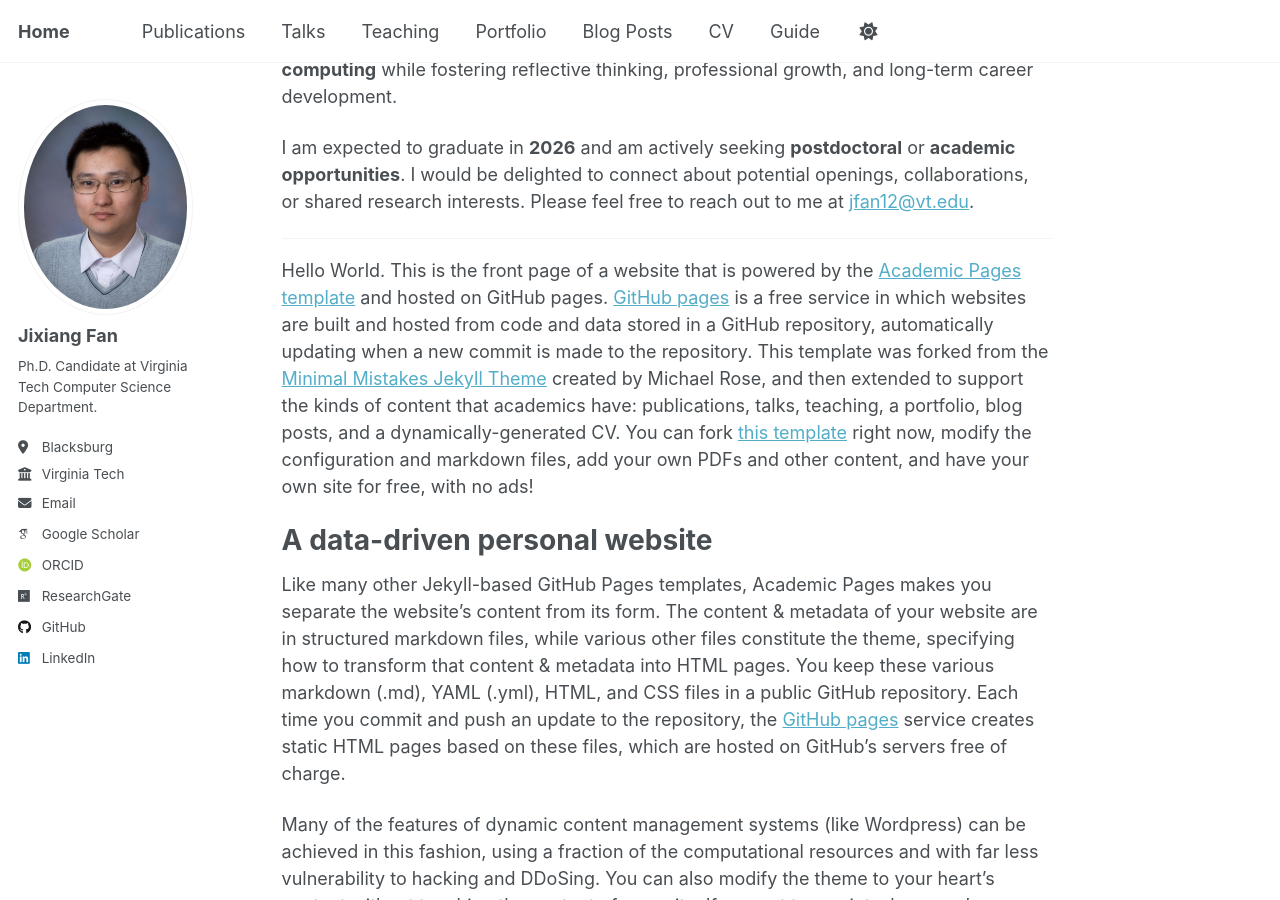
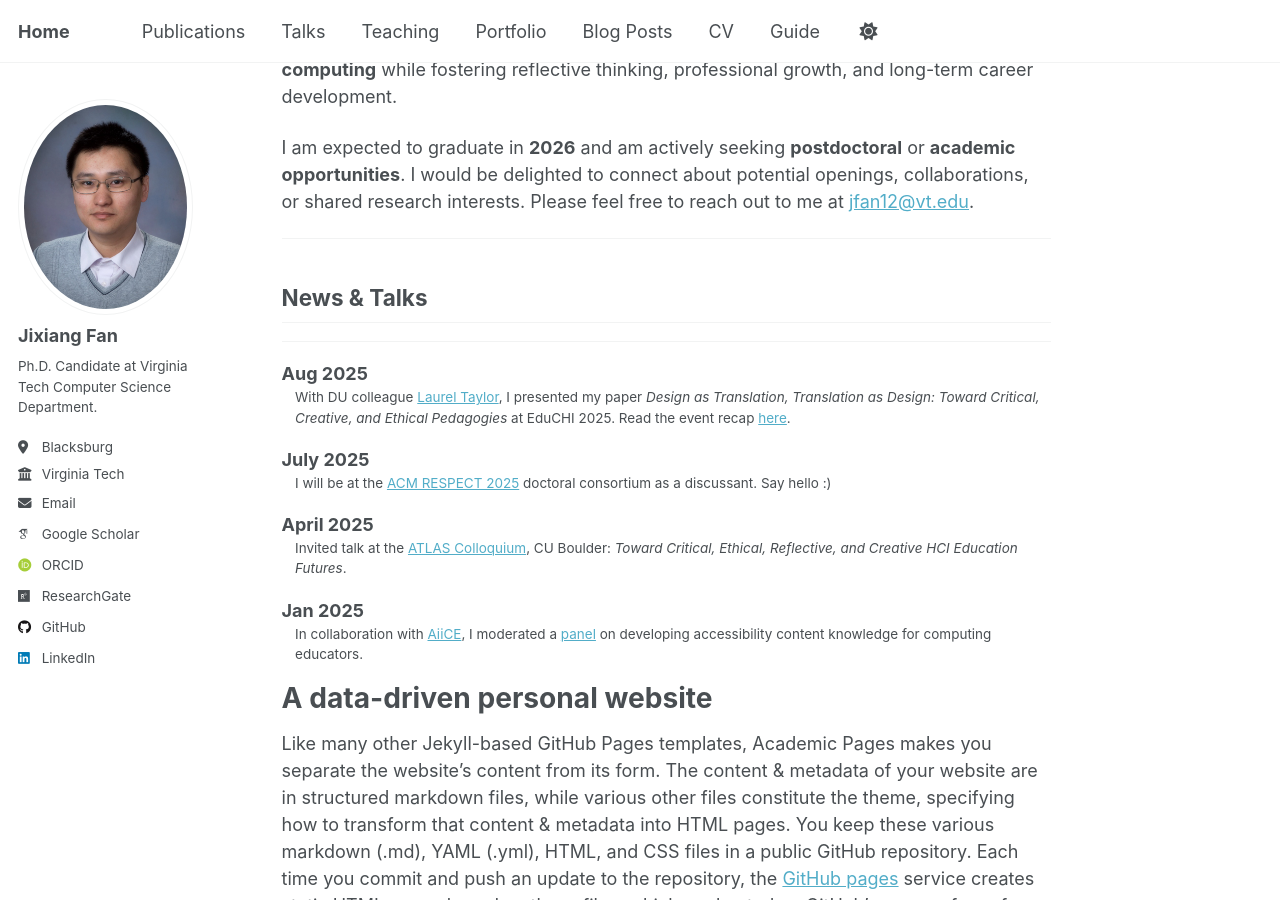
Before and after one commit to JixiangFan/web, a Jekyll site: the page built from _pages/about.md, in a window 1280 px wide and 900 px high, scrolled down 579 px. Built offline with Jekyll 4.4.1, drawn with Linux system fonts in a browser that asks for light colours; some web fonts are replaced.

Commit message:
Update about.md

```diff
--- a/_pages/about.md
+++ b/_pages/about.md
@@ -16,6 +16,24 @@ I am expected to graduate in **2026** and am actively seeking **postdoctoral** o
 ---
 
 
+<h2>News &amp; Talks</h2>
+<hr />
+
+<div class="news-box">
+  <dl class="news-list">
+    <dt>Aug 2025</dt>
+    <dd>With DU colleague <a href="#">Laurel Taylor</a>, I presented my paper <em>Design as Translation, Translation as Design: Toward Critical, Creative, and Ethical Pedagogies</em> at EduCHI 2025. Read the event recap <a href="#">here</a>.</dd>
+
+    <dt>July 2025</dt>
+    <dd>I will be at the <a href="#">ACM RESPECT 2025</a> doctoral consortium as a discussant. Say hello :)</dd>
+
+    <dt>April 2025</dt>
+    <dd>Invited talk at the <a href="#">ATLAS Colloquium</a>, CU Boulder: <em>Toward Critical, Ethical, Reflective, and Creative HCI Education Futures</em>.</dd>
+
+    <dt>Jan 2025</dt>
+    <dd>In collaboration with <a href="#">AiiCE</a>, I moderated a <a href="#">panel</a> on developing accessibility content knowledge for computing educators.</dd>
+  </dl>
+</div>
 
 
 
@@ -34,7 +52,6 @@ I am expected to graduate in **2026** and am actively seeking **postdoctoral** o
 
 
 
-Hello World. This is the front page of a website that is powered by the [Academic Pages template](https://github.com/academicpages/academicpages.github.io) and hosted on GitHub pages. [GitHub pages](https://pages.github.com) is a free service in which websites are built and hosted from code and data stored in a GitHub repository, automatically updating when a new commit is made to the repository. This template was forked from the [Minimal Mistakes Jekyll Theme](https://mmistakes.github.io/minimal-mistakes/) created by Michael Rose, and then extended to support the kinds of content that academics have: publications, talks, teaching, a portfolio, blog posts, and a dynamically-generated CV. You can fork [this template](https://github.com/academicpages/academicpages.github.io) right now, modify the configuration and markdown files, add your own PDFs and other content, and have your own site for free, with no ads!
 
 A data-driven personal website
 ======
```
